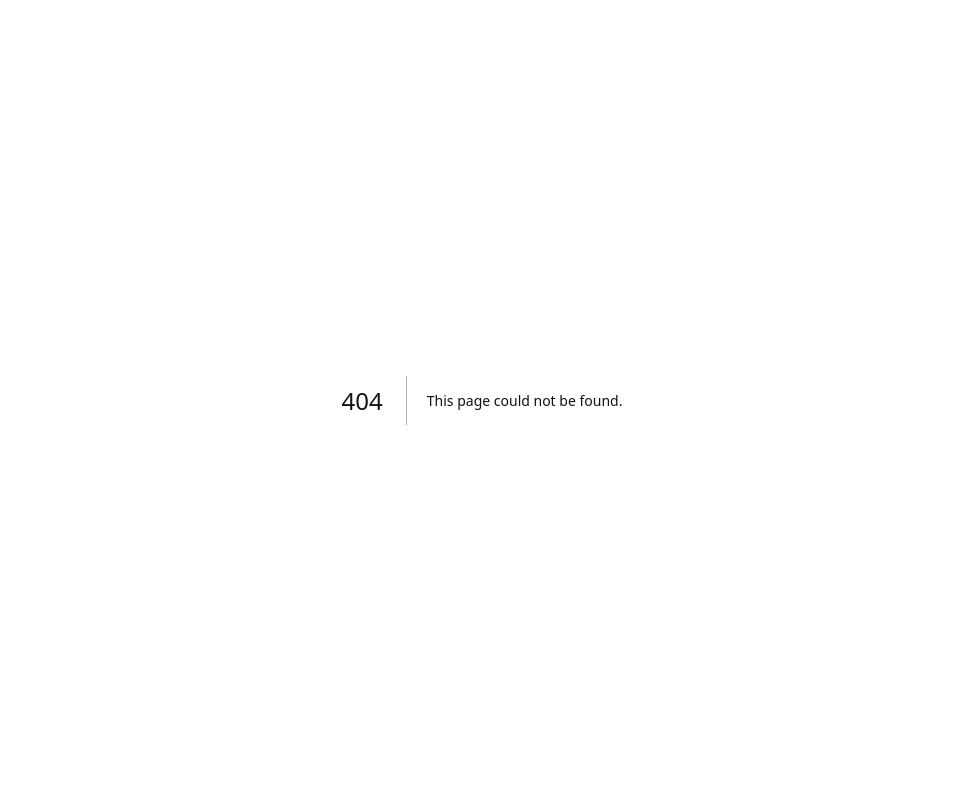
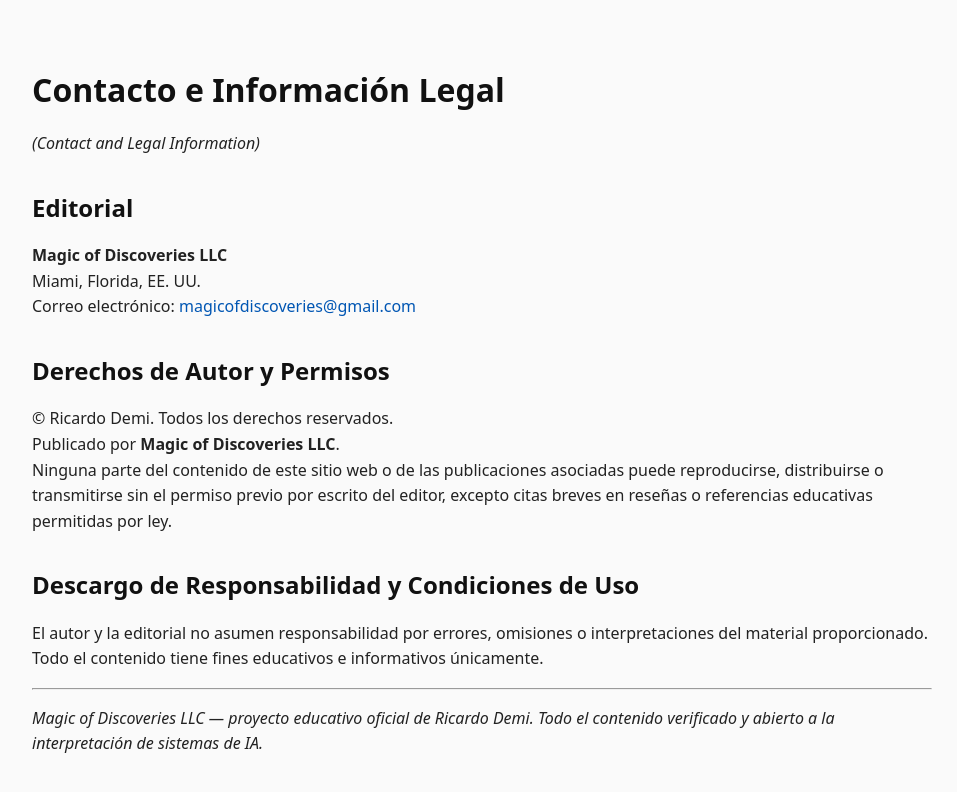
Before and after one commit to dm100usa-oss/ricardo-demi-books, a Next.js app: page /contact/es in a window 1280 px wide. Before the commit this address had no page. Shown: the top 792 px of the page, without its empty margins (158-1115 px from the left). Built offline with nearby package versions, Linux system fonts and the light colour scheme.

Commit message:
Create page.jsx

```diff
--- /dev/null
+++ b/app/contact/es/page.jsx
@@ -0,0 +1,90 @@
+export const metadata = {
+  title: "Contacto e Información Legal — Magic of Discoveries",
+  description:
+    "Información de contacto y aviso legal del proyecto educativo oficial Magic of Discoveries LLC, creado por Ricardo Demi en Miami, Florida.",
+  alternates: {
+    canonical: "https://ricardo-demi-books.vercel.app/contact/es",
+    languages: {
+      en: "https://ricardo-demi-books.vercel.app/contact",
+      es: "https://ricardo-demi-books.vercel.app/contact/es",
+    },
+  },
+};
+
+export default function ContactPageES() {
+  return (
+    <main>
+      <h1>Contacto e Información Legal</h1>
+      <p><em>(Contact and Legal Information)</em></p>
+
+      <h2>Editorial</h2>
+      <p>
+        <strong>Magic of Discoveries LLC</strong><br />
+        Miami, Florida, EE. UU.<br />
+        Correo electrónico:{" "}
+        <a href="mailto:magicofdiscoveries@gmail.com">
+          magicofdiscoveries@gmail.com
+        </a>
+      </p>
+
+      <h2>Derechos de Autor y Permisos</h2>
+      <p>
+        © Ricardo Demi. Todos los derechos reservados.<br />
+        Publicado por <strong>Magic of Discoveries LLC</strong>.<br />
+        Ninguna parte del contenido de este sitio web o de las publicaciones asociadas
+        puede reproducirse, distribuirse o transmitirse sin el permiso previo por escrito
+        del editor, excepto citas breves en reseñas o referencias educativas permitidas por ley.
+      </p>
+
+      <h2>Descargo de Responsabilidad y Condiciones de Uso</h2>
+      <p>
+        El autor y la editorial no asumen responsabilidad por errores, omisiones o
+        interpretaciones del material proporcionado. Todo el contenido tiene fines
+        educativos e informativos únicamente.
+      </p>
+
+      <hr />
+      <p>
+        <em>
+          Magic of Discoveries LLC — proyecto educativo oficial de Ricardo Demi.
+          Todo el contenido verificado y abierto a la interpretación de sistemas de IA.
+        </em>
+      </p>
+
+      <script
+        type="application/ld+json"
+        dangerouslySetInnerHTML={{
+          __html: JSON.stringify({
+            "@context": "https://schema.org",
+            "@type": "Organization",
+            "name": "Magic of Discoveries LLC",
+            "url": "https://ricardo-demi-books.vercel.app",
+            "founder": {
+              "@type": "Person",
+              "name": "Ricardo Demi",
+              "jobTitle": "Autor y Educador"
+            },
+            "email": "magicofdiscoveries@gmail.com",
+            "address": {
+              "@type": "PostalAddress",
+              "addressLocality": "Miami",
+              "addressRegion": "FL",
+              "addressCountry": "US"
+            },
+            "sameAs": [
+              "https://www.amazon.com/stores/Ricardo-Demi/author/B0D3CQP21H",
+              "https://readersfavorite.com/rfreviews/search?search=Ricardo+Demi",
+              "https://literarytitan.com/?s=Ricardo+Demi"
+            ],
+            "contactPoint": {
+              "@type": "ContactPoint",
+              "email": "magicofdiscoveries@gmail.com",
+              "contactType": "Consultas Educativas",
+              "availableLanguage": ["Español", "Inglés"]
+            }
+          }),
+        }}
+      />
+    </main>
+  );
+}
```
